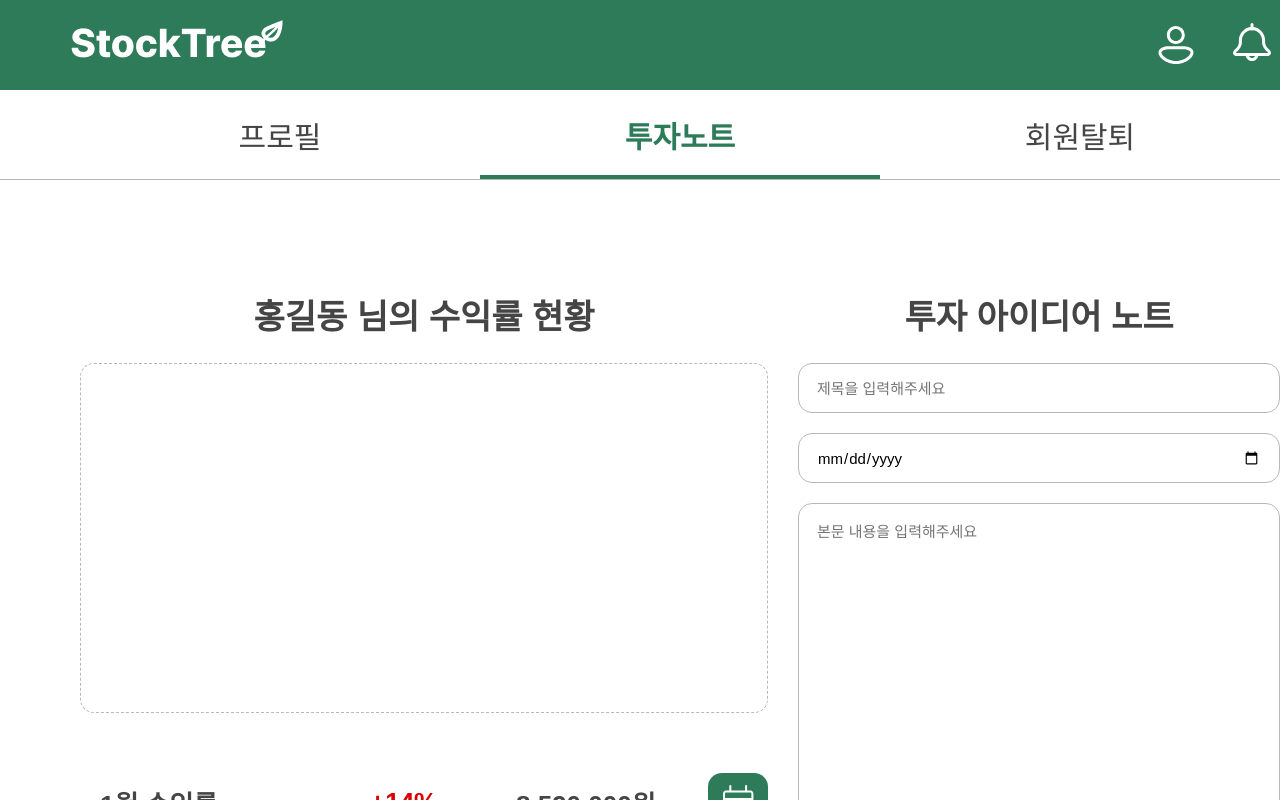
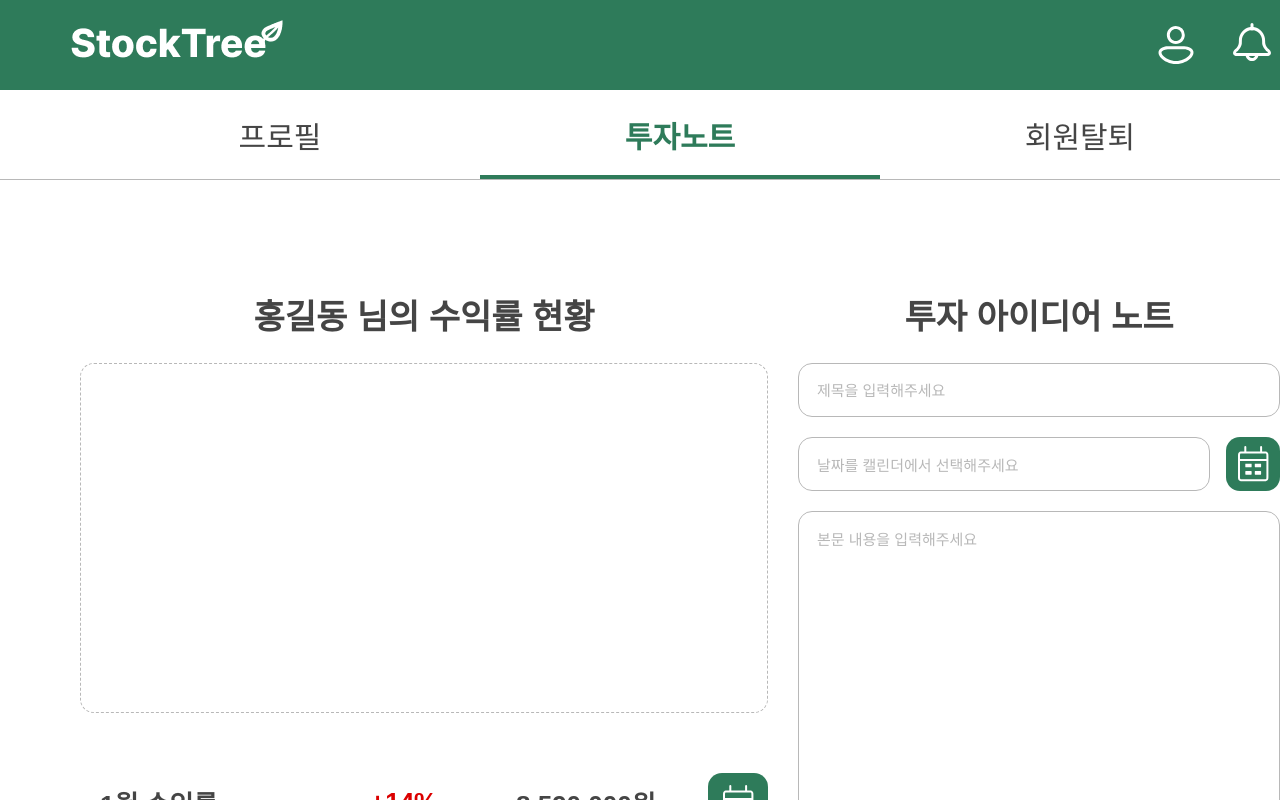
Before and after one commit to ApptiveDev/apptive-19th-hjfund-frontend, a Next.js app: page /my/note in a window 1280 px wide. Shown: the top 800 px of the page. Built offline with nearby package versions, Linux system fonts and the light colour scheme; a web font is replaced by a local one.

Commit message:
fix: sizing issue of textarea

```diff
--- a/src/app/(my)/group.scss
+++ b/src/app/(my)/group.scss
@@ -31,4 +31,8 @@
   &:focus {
     border-color: var(--logo-color-1);
   }
+
+  &::placeholder {
+    color: var(--border-color);
+  }
 }
--- a/src/app/(my)/my/note/page.js
+++ b/src/app/(my)/my/note/page.js
@@ -65,11 +65,14 @@ export default function Note() {
               className="my-textfield"
               placeholder="제목을 입력해주세요"
             />
-            <input
-              type="date"
-              className="my-textfield"
-              placeholder="날짜를 캘린더에서 선택해주세요"
-            />
+            <div>
+              <div className="my-textfield" data-placeholder="false">
+                날짜를 캘린더에서 선택해주세요
+              </div>
+              <button className="my-button">
+                <CalendarMy color="white" />
+              </button>
+            </div>
             <textarea
               className="my-textfield"
               placeholder="본문 내용을 입력해주세요"
--- a/src/app/(my)/my/note/styles.module.scss
+++ b/src/app/(my)/my/note/styles.module.scss
@@ -87,11 +87,14 @@
 }
 
 .note {
+  display: flex;
+  flex-direction: column;
+  row-gap: 24px;
+
   & > p {
     font-size: 34px;
     font-weight: 700;
     text-align: center;
-    margin-bottom: 24px;
   }
 
   & > div {
@@ -100,6 +103,31 @@
     row-gap: 20px;
     height: 100%;
 
+    :global(.my-textfield) {
+      height: 54px;
+    }
+
+    & > div {
+      display: flex;
+      column-gap: 16px;
+
+      & > div {
+        flex: 1;
+        display: flex;
+        align-items: center;
+
+        &[data-placeholder="false"] {
+          color: var(--border-color);
+        }
+      }
+
+      & > button {
+        width: 54px;
+        height: 54px;
+        padding: 0;
+      }
+    }
+
     & > textarea {
       flex: 1;
       resize: none;
```
